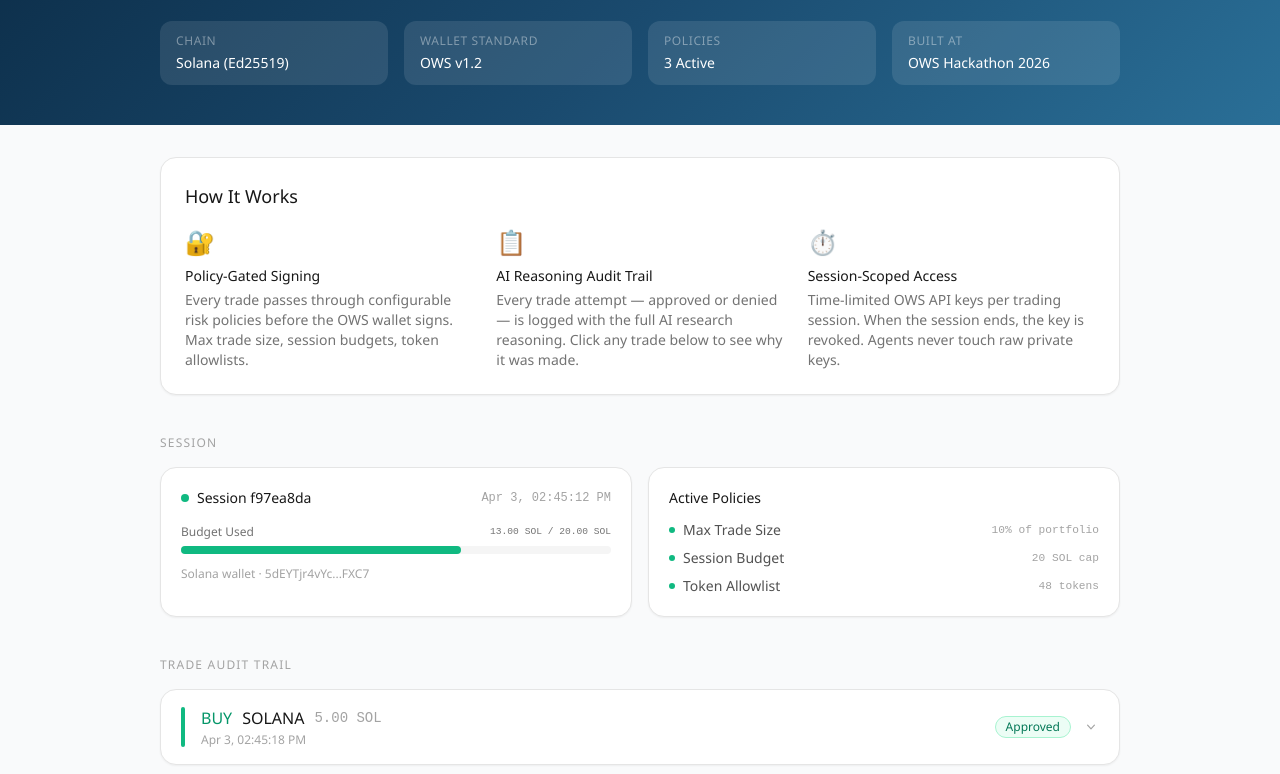
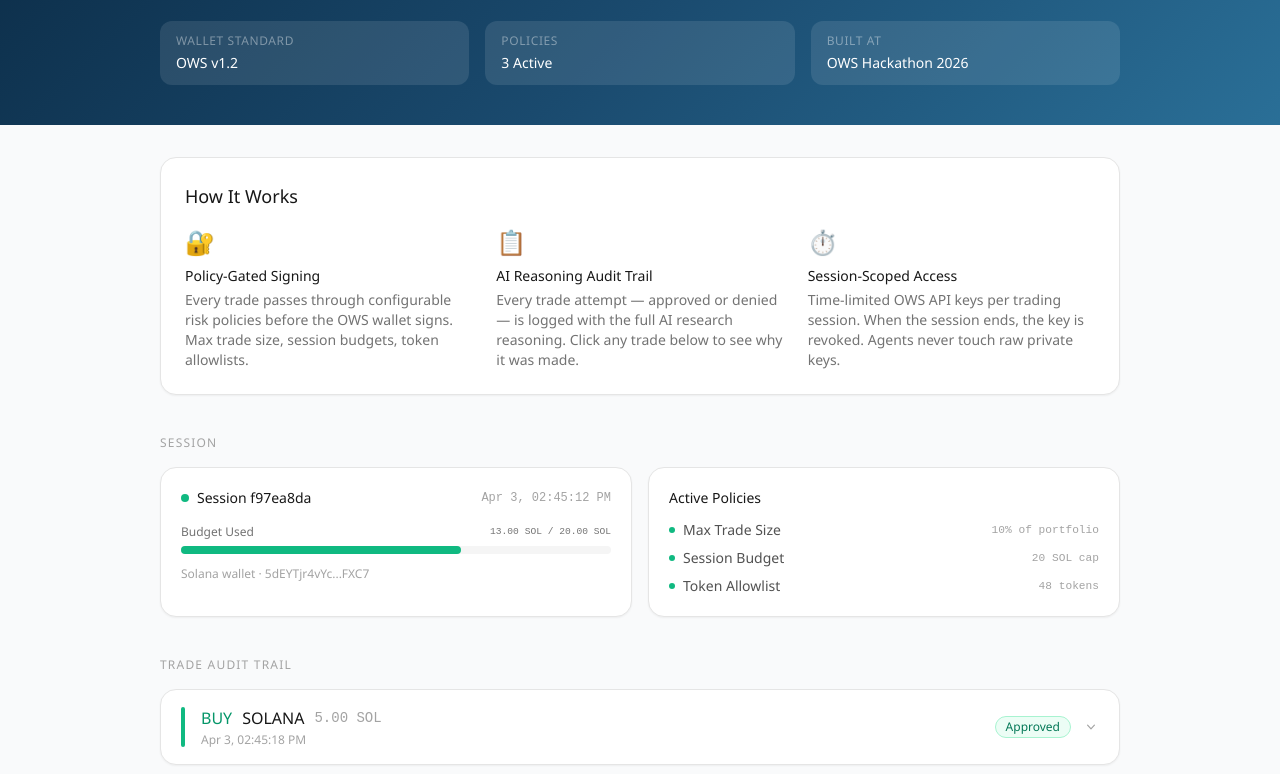
Before and after one commit to andrerserrano/OpenVault, a plain HTML site: page public/index.html in a window 1280 px wide. Shown: the part 103-877 px from the top of the page. Drawn offline with nearby package versions, Linux system fonts and the light colour scheme.

Commit message:
Remove chain box from header

```diff
--- a/public/index.html
+++ b/public/index.html
@@ -38,11 +38,7 @@
                     </div>
                 </div>
             </div>
-            <div class="grid grid-cols-1 md:grid-cols-4 gap-4 text-sm">
-                <div class="bg-white/10 rounded-xl px-4 py-3">
-                    <div class="text-white/40 text-xs uppercase tracking-wider">Chain</div>
-                    <div class="text-white font-medium mt-1">Solana (Ed25519)</div>
-                </div>
+            <div class="grid grid-cols-1 md:grid-cols-3 gap-4 text-sm">
                 <div class="bg-white/10 rounded-xl px-4 py-3">
                     <div class="text-white/40 text-xs uppercase tracking-wider">Wallet Standard</div>
                     <div class="text-white font-medium mt-1">OWS v1.2</div>
```
